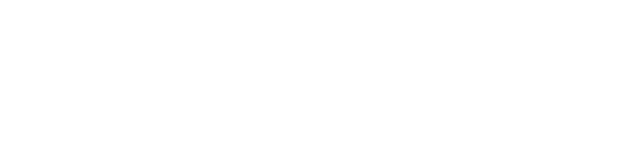
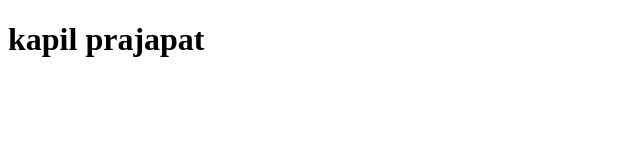
Before and after one commit to Kapil1290/CollaborationPractise, a plain HTML site: page delete-file/index.html in a window 1280 px wide. Shown: the whole page, without its empty margins (0-640 px from the left). Drawn offline with Linux system fonts and the light colour scheme.

Commit message:
added one more

```diff
--- a/delete-file/index.html
+++ b/delete-file/index.html
@@ -6,6 +6,7 @@
     <title>hello</title>
 </head>
 <body>
+    <h1>kapil prajapat</h1>
 
 </body>
 </html>
```
